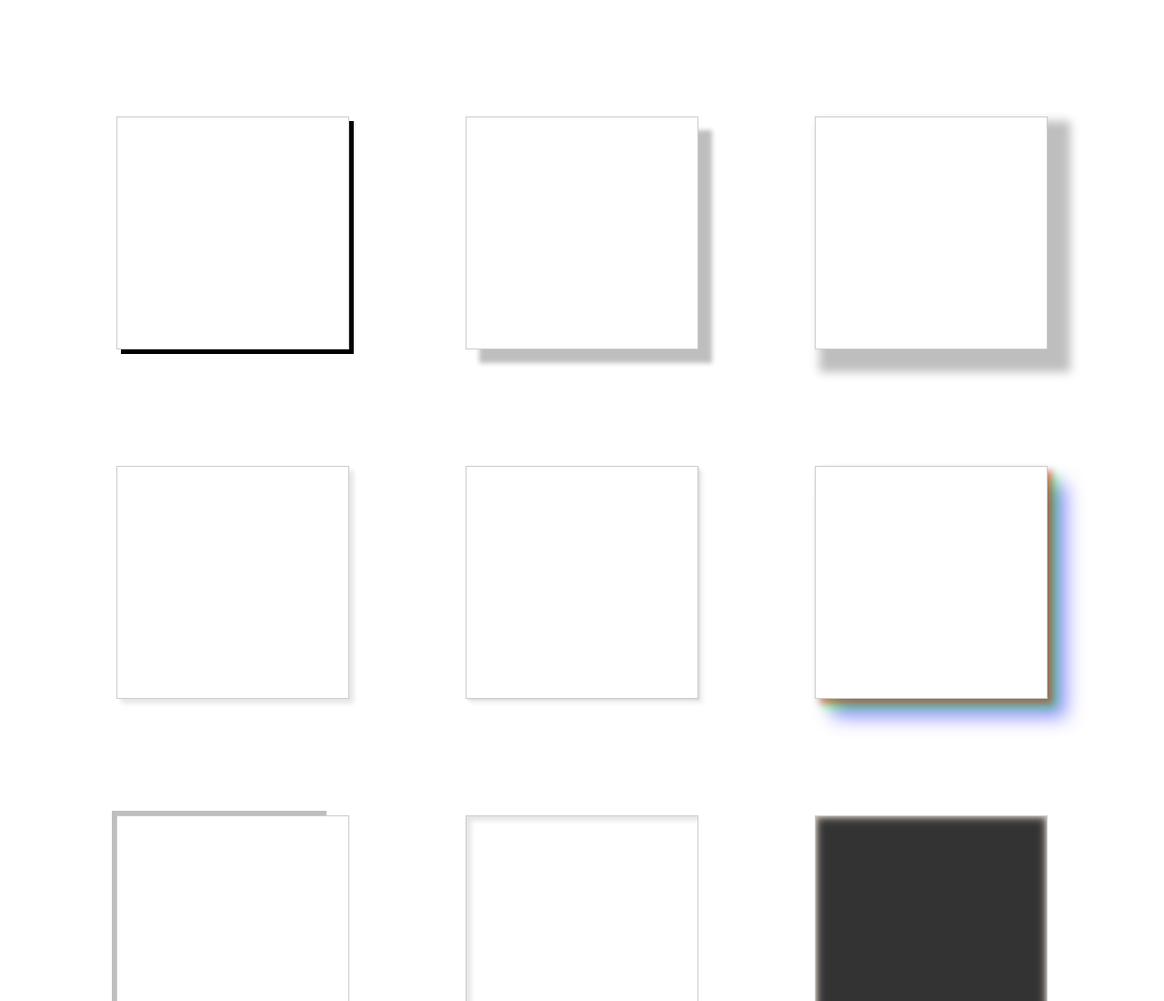
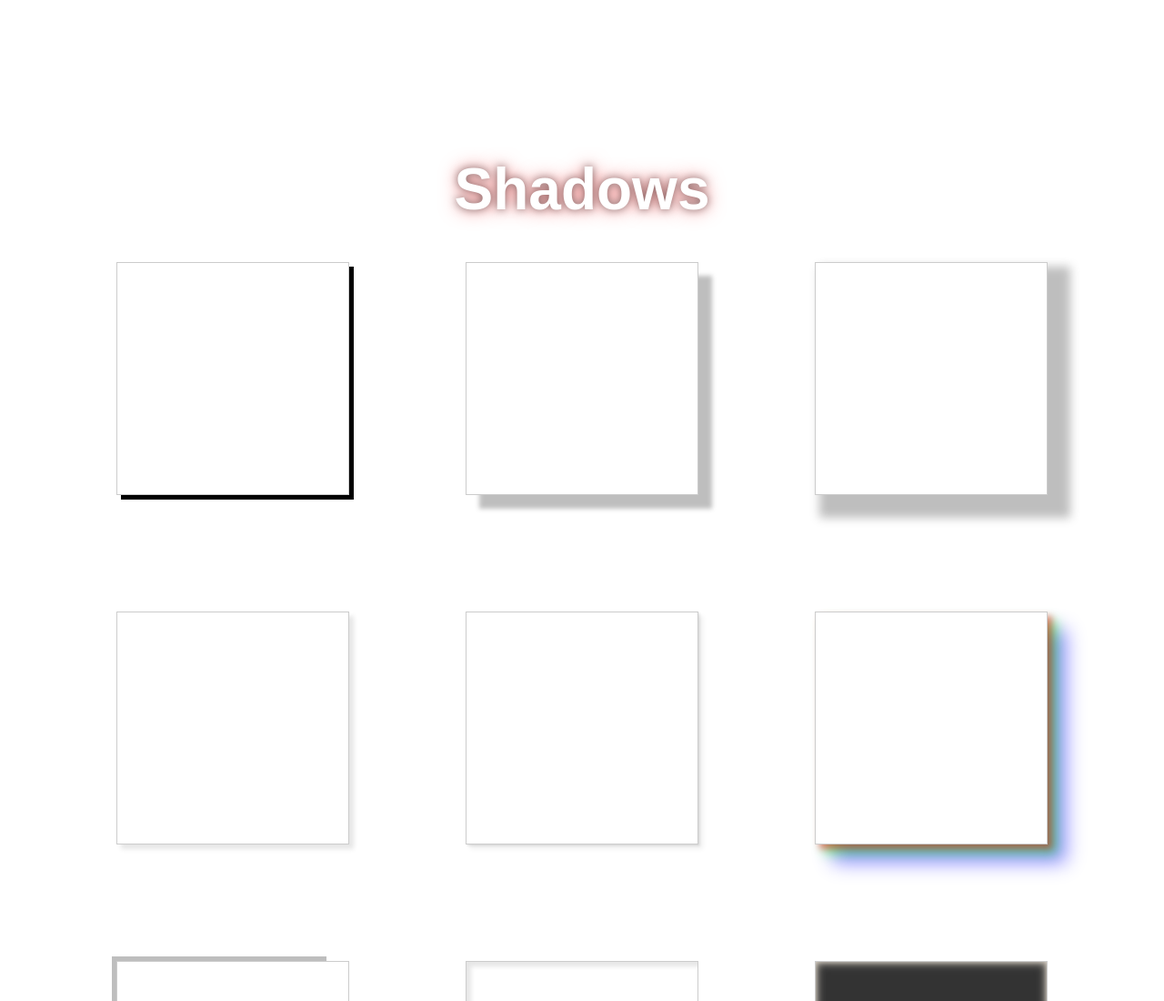
Before and after one commit to 22-D03-1/ui-basics-live-coding, a plain HTML site: page shadows/index.html in a window 1280 px wide. Shown: the top 1100 px of the page at 91% size. Drawn offline with Linux system fonts and the light colour scheme.

Commit message:
add text shadows

```diff
--- a/shadows/index.html
+++ b/shadows/index.html
@@ -138,9 +138,21 @@
         .elevation-2 {
             box-shadow: 5px 5px 5px rgba(0,0,0,0.3);
         }
+
+        h1 {
+            font-family: Arial, Helvetica, sans-serif;
+            text-align: center;
+            font-weight: 900;
+            font-size: 64px;
+            color: #FFF;
+            text-shadow:
+                0 0 10px rgba(0, 0, 0, 0.5),
+                0 0 20px rgba(255, 0, 0, 0.5);
+        }
     </style>
 </head>
 <body>
+    <h1>Shadows</h1>
     <section class="shadows">
         <div id="shadow-1"></div>
         <div id="shadow-2"></div>
```
